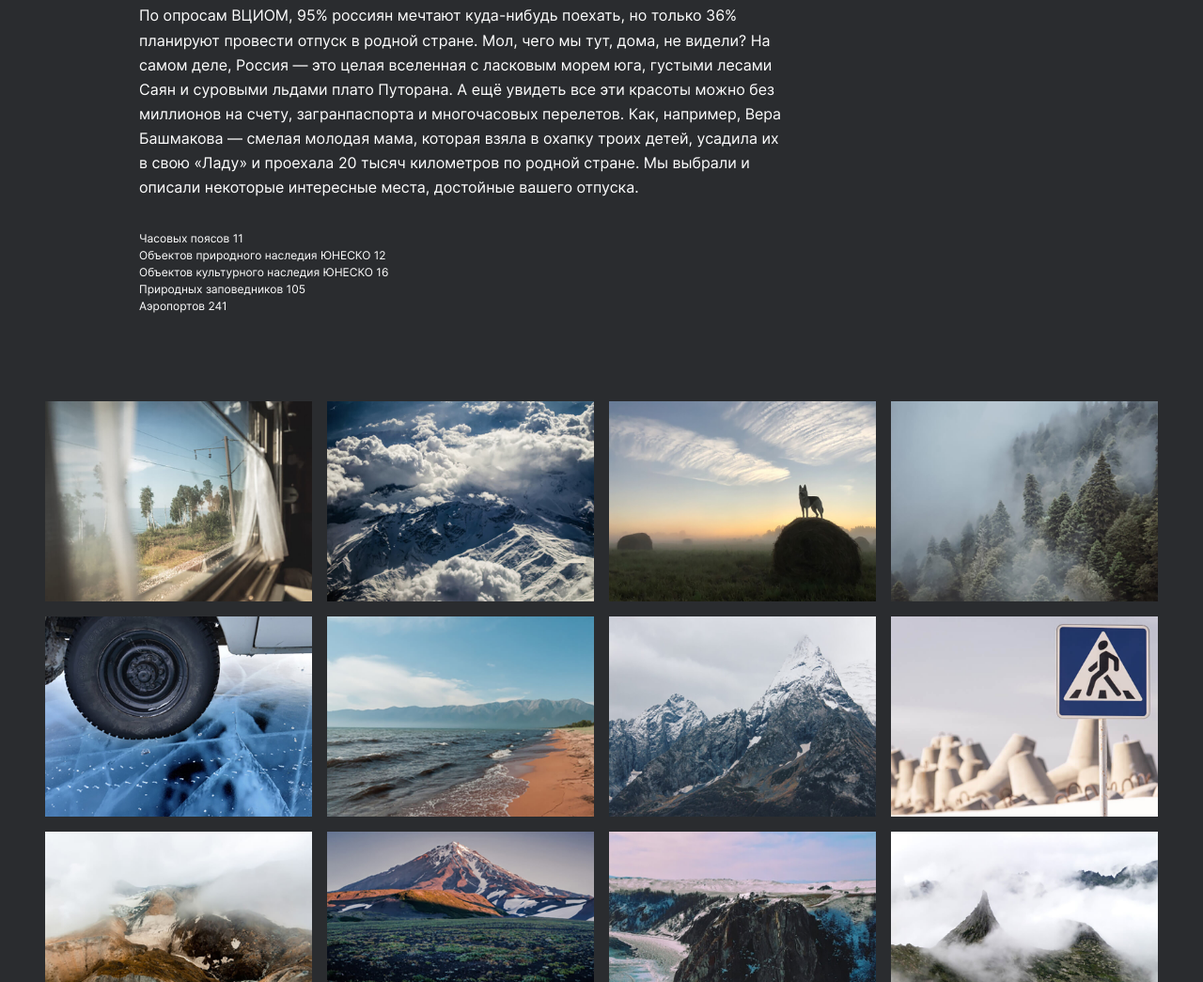
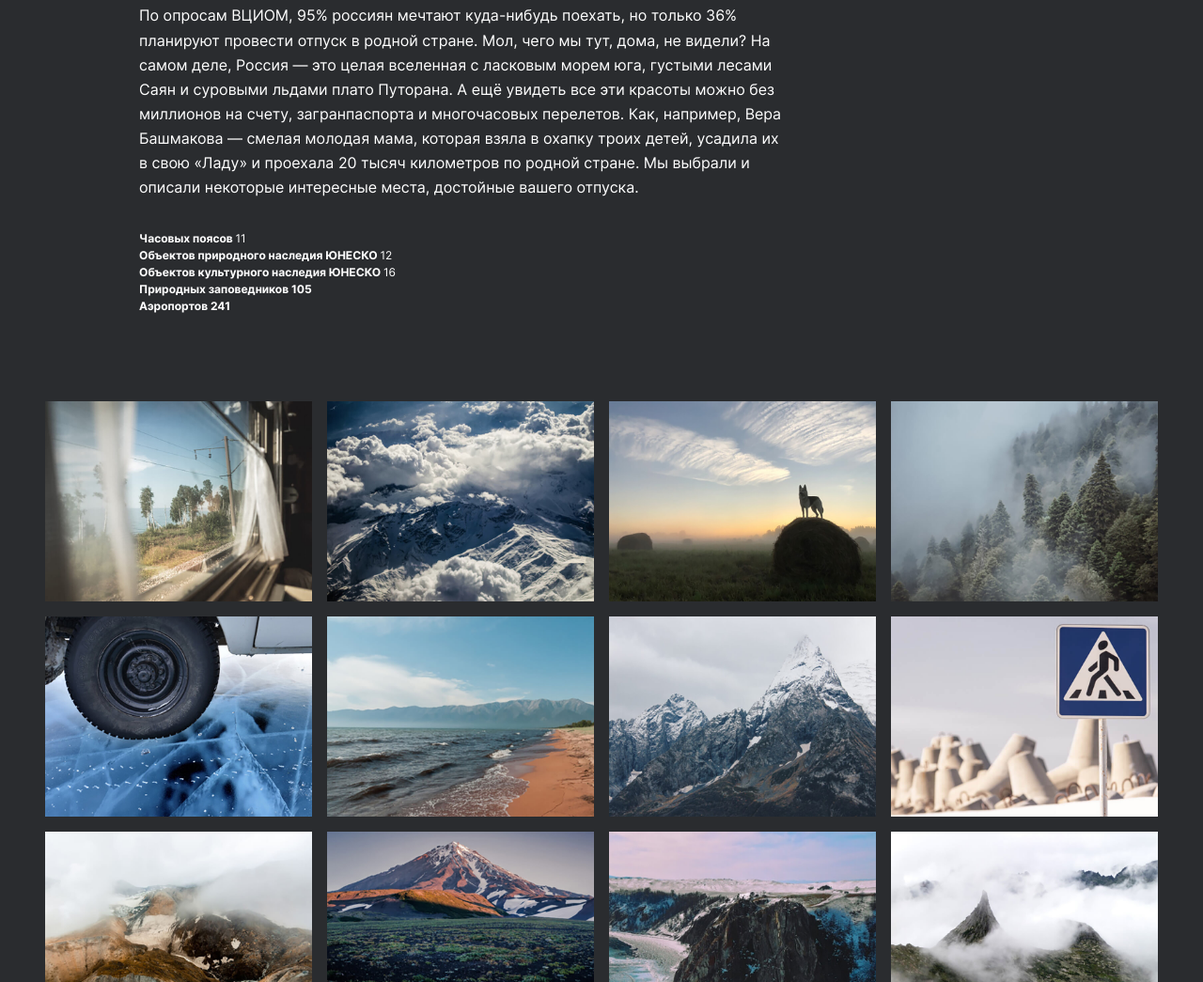
Before and after one commit to milenairon/russian-travel, a plain HTML site: page index.html in a window 1280 px wide. Shown: the part 1327-2372 px from the top of the page at 94% size. Drawn offline with Linux system fonts and the light colour scheme.

Commit message:
добавлен список ul в intro в html

```diff
--- a/blocks/intro/__list/_font-weight/_Bold/intro__list_font-weight_Bold.css
+++ /dev/null
@@ -1,3 +0,0 @@
-.intro__list_font-weight_Regular {
-  font-weight: 700;
-}
--- a/blocks/intro/__list/_font-weight/_Regular/intro__list_font-weight_Regular.css
+++ /dev/null
@@ -1,3 +0,0 @@
-.intro__list_font-weight_Regular {
-  font-weight: 400;
-}
--- a/blocks/intro/__list/intro__list.css
+++ b/blocks/intro/__list/intro__list.css
@@ -1,13 +1,12 @@
 /*Текст-статистика в столбик*/
 .intro__list {
-  margin: 0 auto 0 0;
+  margin: 33px auto 0 0;
   font-size: 12px;
   line-height: 150%;
   color: #ffffff;
-}
-
-.intro__list:first-child {
-  margin: 33px auto 0 0;
+  font-weight: 700;
+  padding: 0;
+  list-style-type: none;
 }
 
 @media screen and (max-width: 1024px) {
--- /dev/null
+++ b/blocks/intro/__span/intro__span.css
@@ -0,0 +1,3 @@
+.intro__span {
+  font-weight: 400;
+}
--- a/index.html
+++ b/index.html
@@ -48,38 +48,38 @@
             стране. Мы выбрали и описали некоторые интересные места, достойные
             вашего отпуска.
           </p>
-          <div>
-            <p class="intro__list intro__list_font-weight_Bold">
+          <ul class="intro__list">
+            <li>
               Часовых поясов
-              <span class="intro__list intro__list_font-weight_Regular"
+              <span class="intro__span"
                 >11</span
               >
-            </p>
-            <p class="intro__list intro__list_font-weight_Bold">
+            </li>
+            <li>
               Объектов природного наследия ЮНЕСКО
-              <span class="intro__list intro__list_font-weight_Regular"
+              <span class="intro__span"
                 >12</span
               >
-            </p>
-            <p class="intro__list intro__list_font-weight_Bold">
+            </li>
+            <li>
               Объектов культурного наследия ЮНЕСКО
-              <span class="intro__list intro__list_font-weight_Regular"
+              <span class="intro__span"
                 >16</span
               >
-            </p>
-            <p class="intro__list intro__list_font-weight_Bold">
+            </li>
+            <li>
               Природных заповедников
-              <span class="intro__list intro__list_font-weight_Regular"
+              <span class="intro__Regular"
                 >105</span
               >
-            </p>
-            <p class="intro__list intro__list_font-weight_Bold">
+            </li>
+            <li>
               Аэропортов
-              <span class="intro__list intro__list_font-weight_Regular"
+              <span class="intro__list intro__list_font-weight_span"
                 >241</span
               >
-            </p>
-          </div>
+            </li>
+          </ul>
         </section>
         <section class="photo-grid">
           <img
--- a/pages/index.css
+++ b/pages/index.css
@@ -20,7 +20,7 @@
 @import url(../blocks/intro/__title/intro__title.css);
 @import url(../blocks/intro/__text/intro__text.css);
 @import url(../blocks/intro/__list/intro__list.css);
-@import url(../blocks/intro/__list/_font-weight/_Regular/intro__list_font-weight_Regular.css);
+@import url(../blocks/intro/__span/intro__span.css);
 
 /*Блок photo-grid*/
 @import url(../blocks/photo-grid/photo-grid.css);
```
